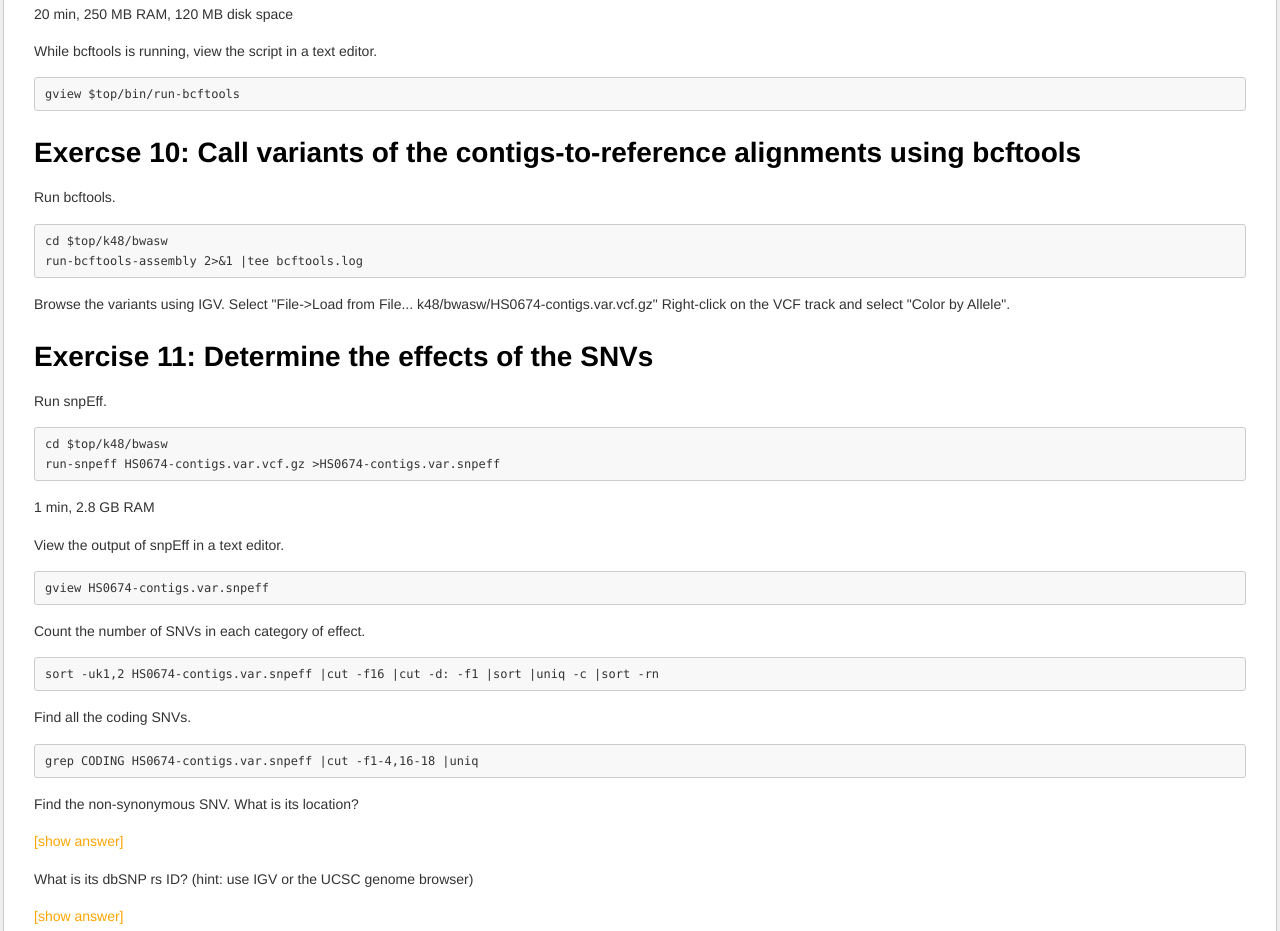
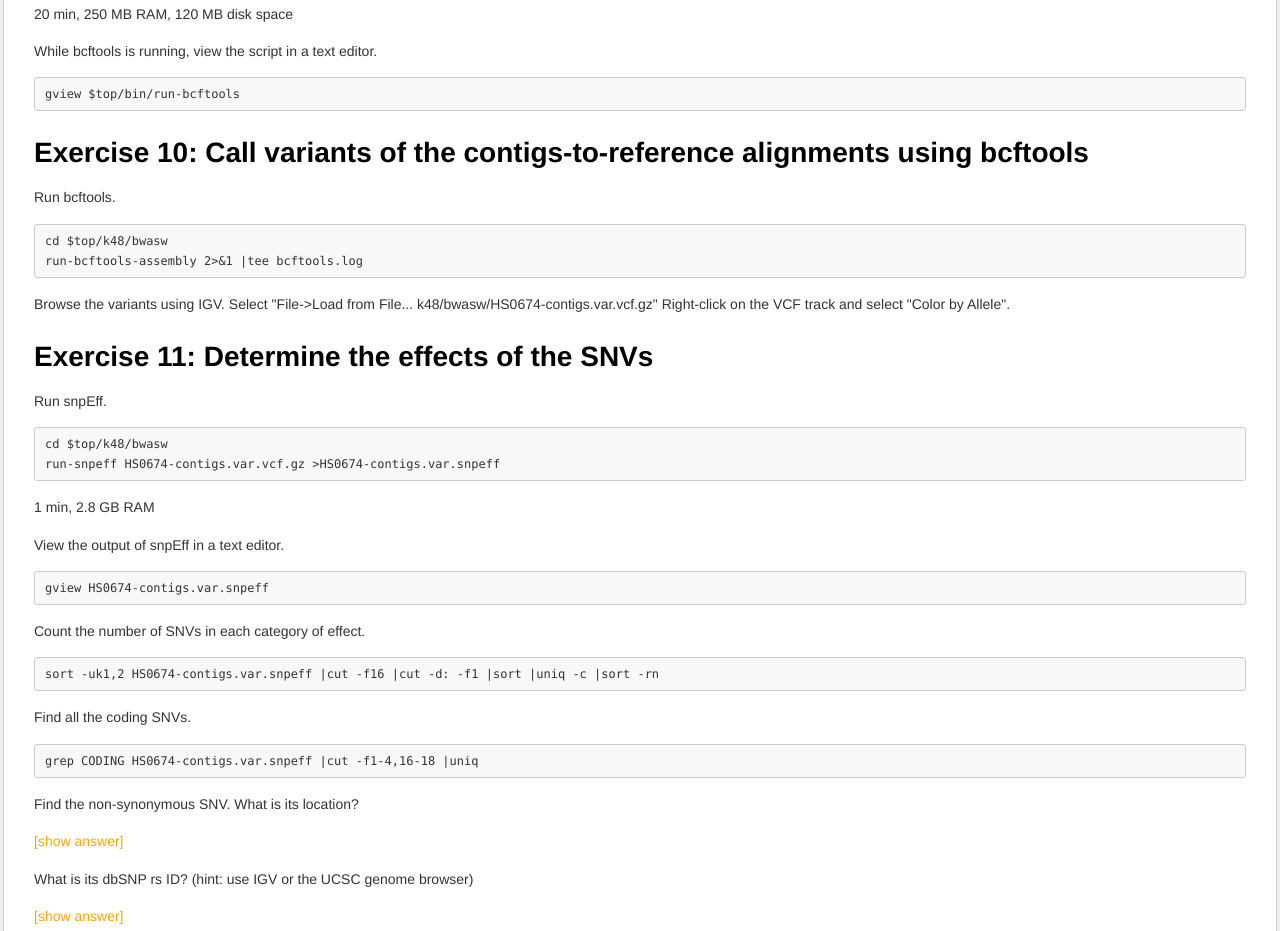
Before and after one commit to sjackman/abyss-activity, a plain HTML site: page index.html in a window 1280 px wide. Shown: the part 8277-9208 px from the top of the page. Drawn offline with Linux system fonts and the light colour scheme.

Commit message:
Fix a typo: Exercse should be Exercise

```diff
--- a/index.html
+++ b/index.html
@@ -60,7 +60,7 @@ and snpEff to call variants and determine their effect.</p>
 <li><a href="#exercise-7-browse-the-contig-to-reference-alignments-using-igv">Exercise 7: Browse the contig to reference alignments using IGV</a></li>
 <li><a href="#exercise-8-view-the-contig-to-reference-alignments-sam-file">Exercise 8: View the contig to reference alignments SAM file</a></li>
 <li><a href="#exercise-9-call-variants-of-the-reads-to-reference-alignments-using-bcftools-optional">Exercise 9: Call variants of the reads-to-reference alignments using bcftools (optional)</a></li>
-<li><a href="#exercse-10-call-variants-of-the-contigs-to-reference-alignments-using-bcftools">Exercise 10: Call variants of the contigs-to-reference alignments using bcftoolss</a></li>
+<li><a href="#exercise-10-call-variants-of-the-contigs-to-reference-alignments-using-bcftools">Exercise 10: Call variants of the contigs-to-reference alignments using bcftoolss</a></li>
 <li><a href="#exercise-11-determine-the-effects-of-the-snvs">Exercise 11: Determine the effects of the SNVs</a></li>
 <li><a href="#exercise-12-compare-the-assembly-variants-to-the-read-alignment-variants-optional">Exercise 12: Compare the assembly variants to the read-alignment variants (optional)</a></li>
 <li><a href="#exercise-13-align-the-reads-to-the-contigs-using-bwa-optional">Exercise 13: Align the reads to the contigs using BWA (optional)</a></li>
@@ -594,7 +594,7 @@ run-bcftools 2&gt;&amp;1 |tee bcftools.log
 <pre><code>gview $top/bin/run-bcftools
 </code></pre>
 
-<h1>Exercse 10: Call variants of the contigs-to-reference alignments using bcftools</h1>
+<h1>Exercise 10: Call variants of the contigs-to-reference alignments using bcftools</h1>
 
 <p>Run bcftools.</p>
 
```
Also changed, not shown: 1 other file.
